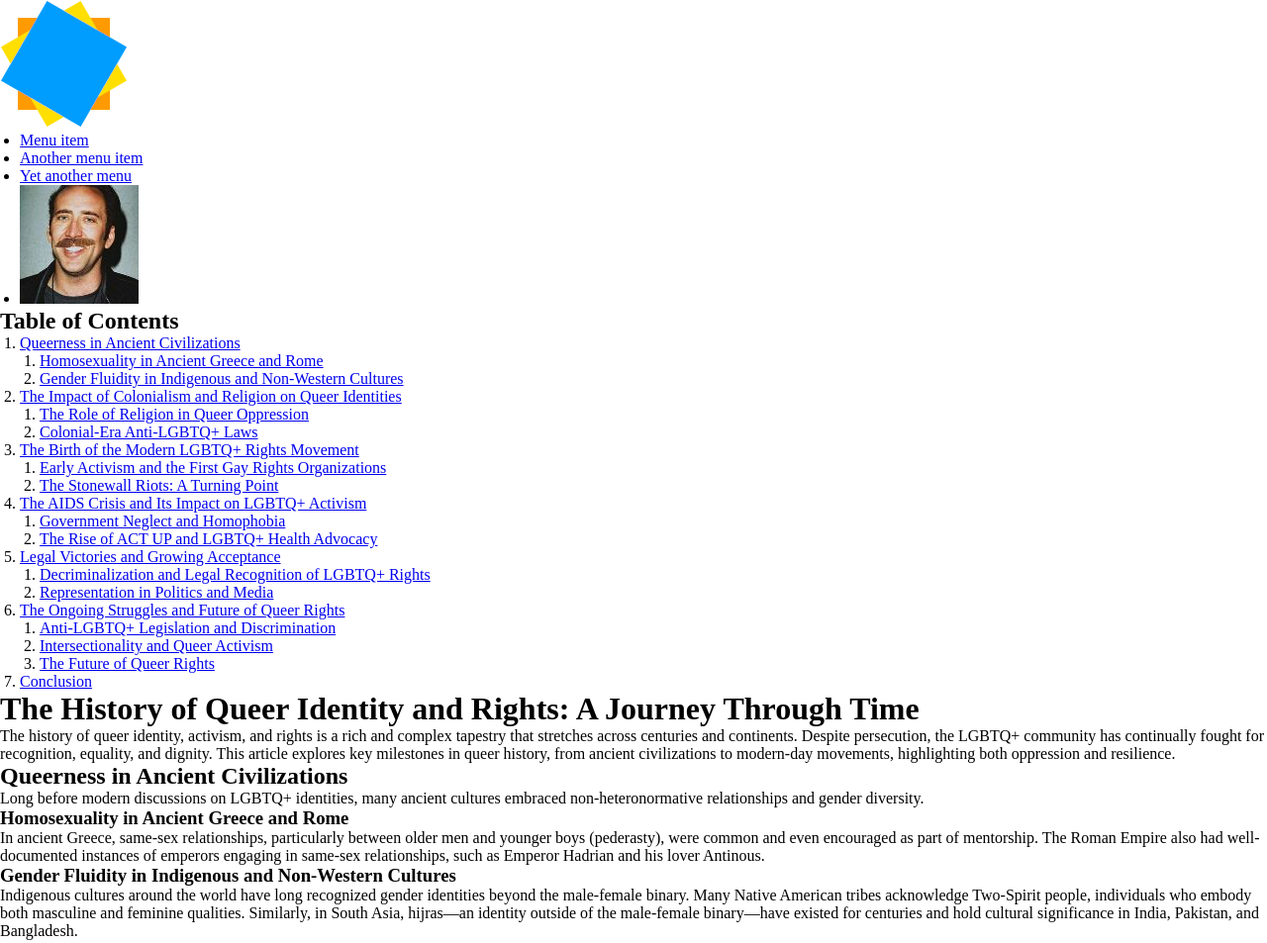
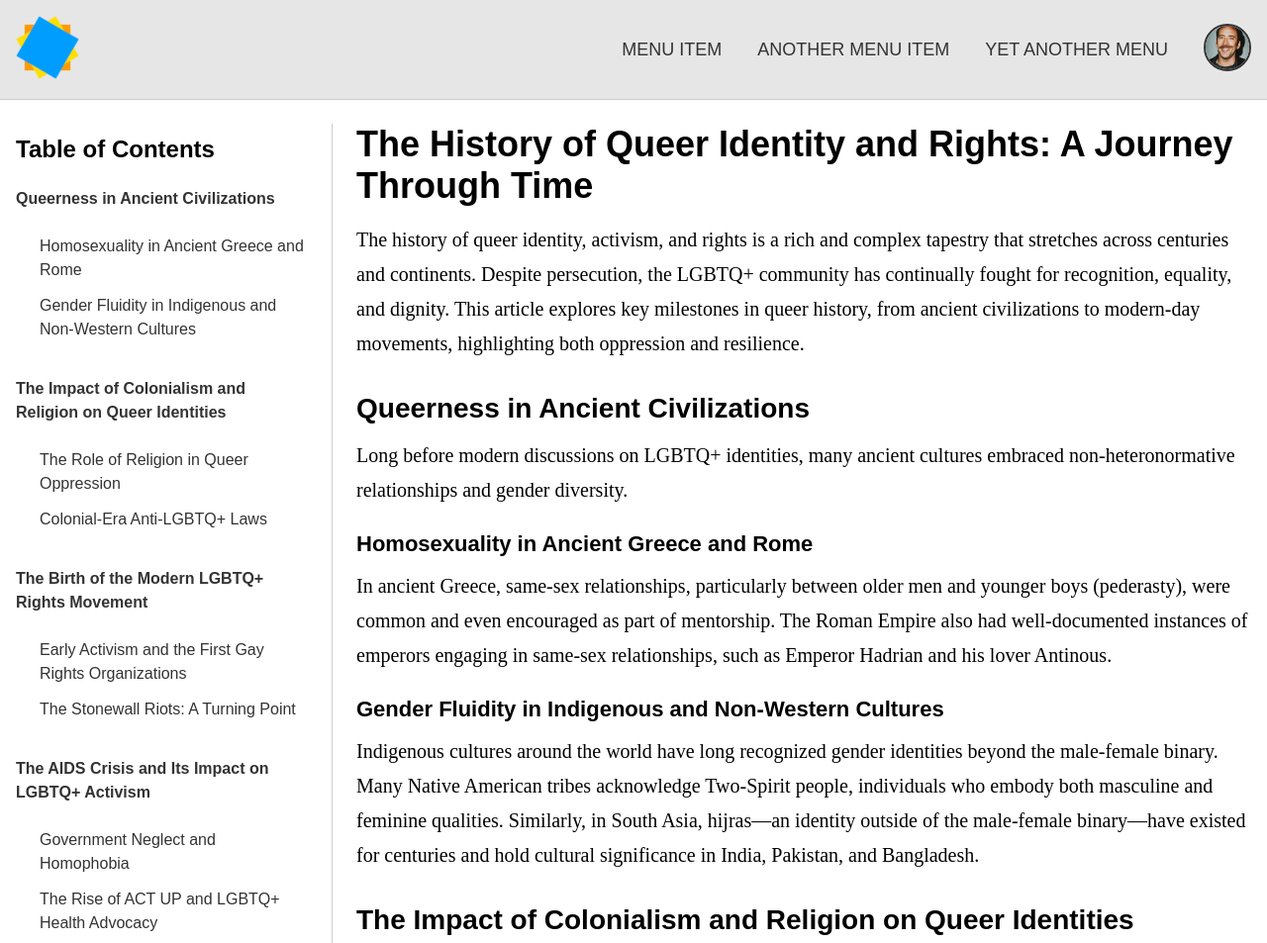
Before and after one commit to marci-and-balazs/html-css-js, a plain HTML site: page index.html in a window 1280 px wide. Shown: the top 953 px of the page at 99% size. Drawn offline with Linux system fonts and the light colour scheme.

Commit message:
Styled the document

```diff
--- a/index.html
+++ b/index.html
@@ -11,11 +11,11 @@
       <div class="center-aligned">
         <div>
           <span>
-            <img src="./logo.png" />
+            <img class="logo" src="./logo.png" />
           </span>
         </div>
         <div>
-          <nav>
+          <nav class="top-menu">
             <ul>
               <li><a href="#">Menu item</a></li>
               <li><a href="#">Another menu item</a></li>
@@ -30,9 +30,9 @@
         </div>
       </div>
     </header>
-    <div>
+    <div class="page-content">
       <div class="center-aligned">
-        <aside>
+        <aside class="sidebar">
           <h2>Table of Contents</h2>
           <nav>
             <ol>
@@ -303,8 +303,8 @@
         </main>
       </div>
     </div>
-    <footer class="center-aligned">
-      <div>© 2025. All rights reserved.</div>
+    <footer>
+      <div class="center-aligned">© 2025. All rights reserved.</div>
     </footer>
   </body>
 </html>
--- a/styles.css
+++ b/styles.css
@@ -9,7 +9,128 @@ body {
   height: 100%;
 }
 
-ul,
-ol {
-  padding-left: 20px;
+body > header {
+  background-color: hsl(0, 0%, 90%);
+  padding-block: 16px;
+  border-bottom: 1px solid hsl(0, 0%, 80%);
+  margin-bottom: 24px;
 }
+
+body {
+  font-family: sans-serif;
+}
+
+.center-aligned {
+  max-width: 1280px;
+  margin-inline: auto;
+  padding-inline: 16px;
+}
+
+body > header > div.center-aligned {
+  display: flex;
+  justify-content: space-between;
+  align-items: center;
+}
+
+.logo {
+  height: 64px;
+}
+
+.top-menu ul {
+  display: flex;
+  align-items: center;
+  gap: 36px;
+  list-style-type: none;
+}
+
+.top-menu ul a {
+  text-decoration: none;
+  color: hsl(0, 0%, 20%);
+  text-transform: uppercase;
+  font-size: 18px;
+}
+
+.top-menu img {
+  border: 2px solid hsl(0, 0%, 20%);
+  height: 48px;
+  border-radius: 50%;
+}
+
+.page-content > .center-aligned {
+  display: grid;
+  grid-template-columns: 320px 1fr;
+  gap: 24px;
+}
+
+main h1 {
+  font-size: 36px;
+  margin-bottom: 16px;
+}
+
+main h2 {
+  font-size: 28px;
+  margin-top: 32px;
+  margin-bottom: 14px;
+}
+
+main h3 {
+  font-size: 22px;
+  margin-top: 24px;
+  margin-bottom: 12px;
+}
+
+main p {
+  margin-bottom: 12px;
+}
+
+main p,
+main li {
+  font-size: 20px;
+  line-height: 1.75;
+  font-family: serif;
+}
+
+main ul {
+  margin-left: 24px;
+}
+
+body > footer {
+  background-color: hsl(0, 0%, 90%);
+  border-top: 1px solid hsl(0, 0%, 80%);
+  padding-block: 16px;
+  margin-top: 24px;
+  text-align: center;
+}
+
+.sidebar h2 {
+  margin-bottom: 16px;
+  margin-top: 12px;
+}
+
+.sidebar {
+  border-right: 1px solid hsl(0, 0%, 80%);
+  padding-right: 24px;
+}
+
+.sidebar nav ol {
+  list-style-type: none;
+  margin-top: 24px;
+}
+
+.sidebar nav ol li {
+  margin-bottom: 36px;
+  font-weight: bold;
+}
+
+.sidebar nav ol li ol li {
+  margin-top: 12px;
+  margin-left: 24px;
+  margin-bottom: 12px;
+  font-weight: normal;
+}
+
+.sidebar nav a {
+  text-decoration: none;
+  color: hsl(0, 0%, 20%);
+  line-height: 1.5;
+}
```
